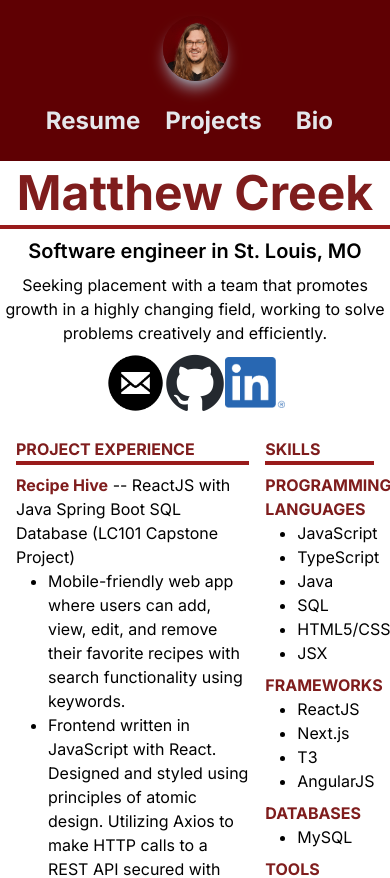
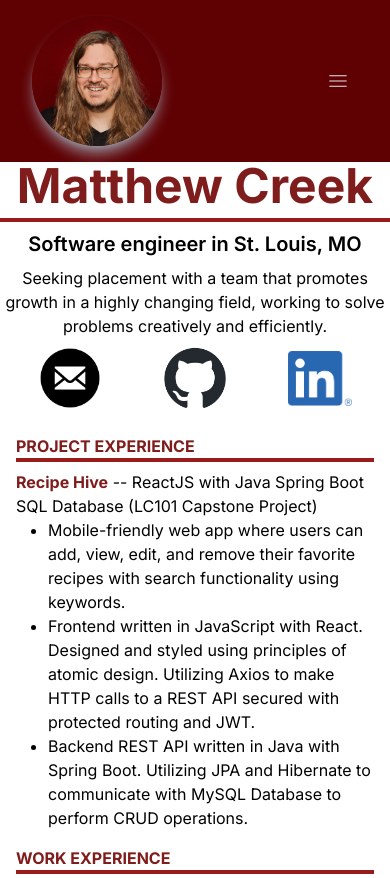
Before and after one commit to matthewcreek/portfolio, a Next.js app: page / in a window 390 px wide. Shown: the top 878 px of the page. Built offline with nearby package versions, Linux system fonts and the light colour scheme.

Commit message:
refactored code for mobile view

```diff
--- a/src/app/Components/Navbar.tsx
+++ b/src/app/Components/Navbar.tsx
@@ -4,13 +4,18 @@ import headshot from "../../../public/Images/headshot.jpg"
 export default function Navbar() {
     return (
         <div>
-            <div className="flex flex-col items-center bg-[#5f0003] py-4">
-                <Image src={headshot} alt="Photo of Matthew Creek" className="w-1/6 rounded-full h-auto shadow-lg shadow-gray-400/90 animate-fade"/>
-                <div className="max-w-4xl px-4 flex justify-around w-full mt-4 text-gray-200 font-bold text-2xl animate-fade">
+            <div className="flex sm:flex-col sm:items-center items-center justify-between px-8 bg-[#5f0003] py-4">
+                <Image src={headshot} alt="Photo of Matthew Creek" className="sm:w-1/6 w-2/5 rounded-full h-auto shadow-lg shadow-gray-400/90 animate-fade"/>
+                <div className="max-w-4xl px-4 hidden sm:flex justify-around w-full mt-4 text-gray-200 font-bold text-2xl animate-fade">
+                    <h3 className="w-1/6 text-center py-2">Home</h3>
+                    <h3 className="w-1/6 text-center py-2">Projects</h3>
                     <h3 className="w-1/6 text-center py-2">Resume</h3>
-                    <h3 className="w-1/6 text-center py-2">Projects</h3>
-                    <h3 className="w-1/6 text-center py-2">Bio</h3>
                 </div>
+                <button className="text-gray-200 w-8 h-8 ">
+                    <svg xmlns="http://www.w3.org/2000/svg" stroke="currentColor" className="w-6 h-6">
+                    <path strokeLinecap="round" strokeLinejoin="round" d="M3.75 6.75h16.5M3.75 12h16.5m-16.5 5.25h16.5" />
+                    </svg>
+                </button>
             </div>
         </div>
     )
--- a/src/app/Pages/Resume.tsx
+++ b/src/app/Pages/Resume.tsx
@@ -7,7 +7,8 @@ import mail from '../../../public/Images/icons8-mail-100.png'
 
 export default function Resume() {
     return (
-        <div className='flex justify-center mt-2'>
+        <>
+            <div className='hidden sm:flex justify-center mt-2'>
                 <div className='max-w-4xl'>
                     <div className="flex flex-col items-center leading-6">
                         <h1 className="w-full text-5xl text-center text-red-900 font-bold pb-2 border-b-4 border-red-800">Matthew Creek</h1>
@@ -16,7 +17,6 @@ export default function Resume() {
                     </div>
                     <div className="flex justify-center">
                         <div className='p-2 flex justify-around w-1/2 items-center'>
-                        {/* <Image className='w-16 h-auto' src={phone} alt='Phone Icon' /> */}
                             <a href='mailto: matthew.creek27+dev@gmail.com'>
                                 <Image className='w-16 h-auto' src={mail} alt='Mail Icon' />
                             </a>
@@ -84,6 +84,7 @@ export default function Resume() {
                                     <h3 className='font-bold text-red-900'>TOOLS</h3>
                                     <ul className='list-disc pl-8 pb-2'>
                                         <li>Git</li>
+                                        <li>Tailwind CSS</li>
                                         <li>Visual Studio Code</li>
                                     </ul>
                                 </div>
@@ -99,5 +100,97 @@ export default function Resume() {
                     </div>
                 </div>
             </div>
+            <div className='flex sm:hidden'>
+                <div className='w-full'>
+                    <div className="flex flex-col items-center leading-6">
+                        <h1 className="w-full text-5xl text-center text-red-900 font-bold pb-2 border-b-4 border-red-800">Matthew Creek</h1>
+                        <h3 className="text-xl py-2 font-semibold">Software engineer in St. Louis, MO</h3>
+                        <p className="max-w-xl text-center">Seeking placement with a team that promotes growth in a highly changing field, working to solve problems creatively and efficiently.</p>
+                    </div>
+                    <div className="flex justify-center">
+                        <div className='p-2 flex justify-around w-full items-center'>
+                            <a href='mailto: matthew.creek27+dev@gmail.com'>
+                                <Image className='w-16 h-auto' src={mail} alt='Mail Icon' />
+                            </a>
+                            <a href='https://github.com/matthewcreek'>
+                                <Image className='w-16 h-auto' src={github} alt='Github logo'/>
+                            </a>
+                            <a href='https://www.linkedin.com/in/matthew-creek/'>
+                                <Image className='w-16 h-auto' src={linkedin} alt='LinkedIn Logo' />
+                            </a>
+                        </div>
+                    </div>
+                    <div className='m-2 flex justify-around'>
+                        <div className=' p-2 flex flex-col'>
+                            <div>
+                                <h2 className='font-bold text-red-900 border-b-4 border-red-800'>PROJECT EXPERIENCE</h2>
+                                <p className='pt-2'><span className='font-bold text-red-900'>Recipe Hive</span> -- ReactJS with Java Spring Boot SQL Database (LC101 Capstone Project)</p>
+                                <ul className='list-disc pl-8 pb-4'>
+                                    <li>Mobile-friendly web app where users can add, view, edit, and remove their favorite recipes with search functionality using keywords.</li>
+                                    <li>Frontend written in JavaScript with React. Designed and styled using principles of atomic design. Utilizing Axios to make HTTP calls to a REST API secured with protected routing and JWT.</li>
+                                    <li>Backend REST API written in Java with Spring Boot. Utilizing JPA and Hibernate to communicate with MySQL Database to perform CRUD operations.</li>
+                                </ul>
+                            </div>
+                            <div>
+                                <h2 className='font-bold text-red-900 border-b-4 border-red-800'>WORK EXPERIENCE</h2>
+                                <p className='pt-2'><span className='font-bold text-red-900'>Studio Manager</span> -- Shock City Studios, St. Louis, MO</p>
+                                <p>May 2015 - Present</p>
+                                <ul className='list-disc pl-8 pb-4'>
+                                    <li>Led a growing team of audio engineers through daily challenges of customer service, accounting, scheduling, and problem solving.</li>
+                                    <li>Promoted growth in revenue 10-20% year-over-year by exploring new technologies, utilizing interactive management styles, and maintaining software and hardware needs.</li>
+                                    <li>Invoked lateral thinking and problem solving skills to ensure delivery of materials under time constraints.</li>
+                                    <li>Successfully integrated with various technical vendors to grow skills and knowledge base well beyond expectation.</li>
+                                    <li>Performed community outreach to promote interest in the recording industry and give back to those unable to continue education through traditional channels.</li>
+                                </ul>
+                            </div>
+
+                            <div>
+                                <h2 className='font-bold text-red-900 border-b-4 border-red-800'>SKILLS</h2>
+                                <div className='ml-4'>
+                                    <h3 className='pt-2 font-bold text-red-900'>PROGRAMMING LANGUAGES</h3>
+                                    <ul className='list-disc pl-8 pb-2'>
+                                        <li>JavaScript</li>
+                                        <li>TypeScript</li>
+                                        <li>Java</li>
+                                        <li>SQL</li>
+                                        <li>HTML5/CSS3</li>
+                                        <li>JSX</li>
+                                    </ul>
+                                    <h3 className='font-bold text-red-900'>FRAMEWORKS</h3>
+                                    <ul className='list-disc pl-8 pb-2'>
+                                        <li>ReactJS</li>
+                                        <li>Next.js</li>
+                                        <li>T3</li>
+                                        <li>AngularJS</li>
+                                    </ul>
+                                    <h3 className='font-bold text-red-900'>DATABASES</h3>
+                                    <ul className='list-disc pl-8 pb-2'>
+                                        <li>MySQL</li>
+                                    </ul>
+                                    <h3 className='font-bold text-red-900'>TOOLS</h3>
+                                    <ul className='list-disc pl-8 pb-4'>
+                                        <li>Git</li>
+                                        <li>Tailwind CSS</li>
+                                        <li>Visual Studio Code</li>
+                                    </ul>
+                                </div>
+                            </div>
+                            <div>
+                                <h2 className='font-bold text-red-900 border-b-4 border-red-800'>EDUCATION</h2>
+                                <p className='pt-2'><span className='font-bold text-red-900'>LaunchCode,</span> LC101 Programming Course -- 2023</p>
+                                <p className='pb-4'><span className='font-bold text-red-900'>Webster University,</span> BFA, Audio Engineering -- 2013</p>
+                            </div>
+                            <div>
+                                <h2 className='font-bold text-red-900 border-b-4 border-red-800'>AWARDS</h2>
+                                <div className='pt-2'>
+                                    <h3 className='font-bold text-red-900'>Better Business Bureau&apos;s Torch Award (2016 & 2021)</h3>
+                                    <p>Celebrating exceptional ethics and service</p>
+                                </div>
+                            </div>
+                        </div>
+                    </div>
+                </div>
+            </div>
+        </>
     )
 }
```
Lines whose indentation alone changed are shown as unchanged.
